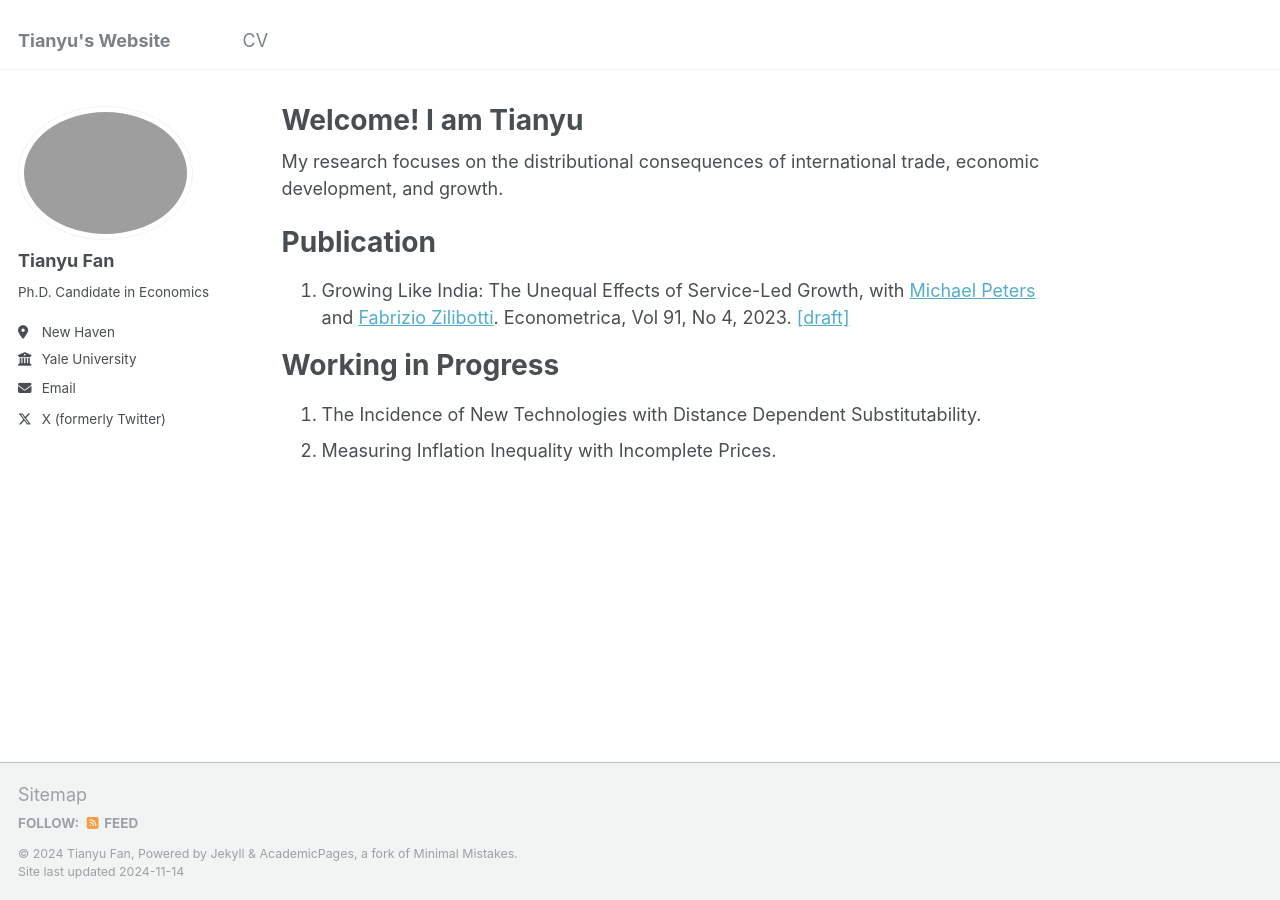
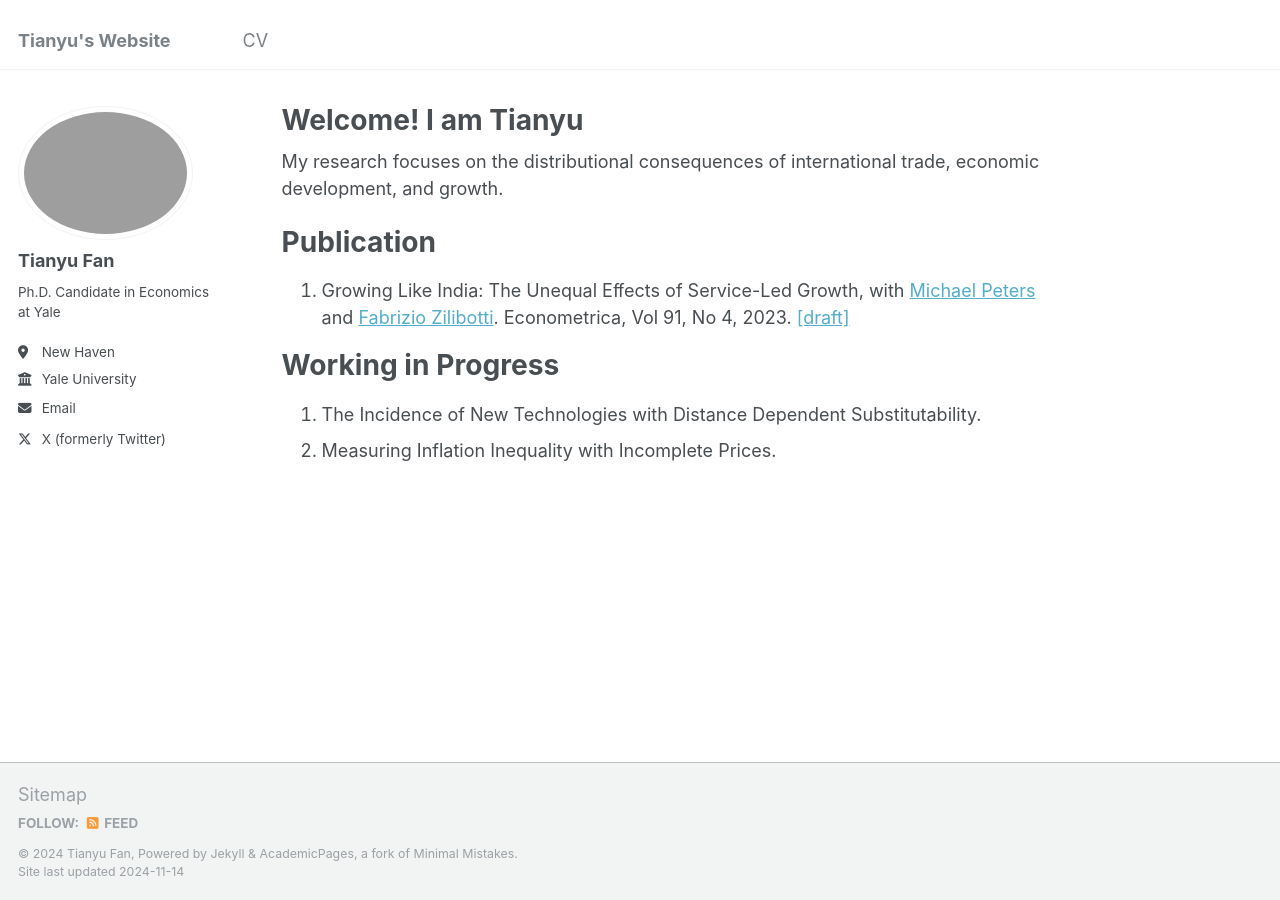
Before and after one commit to tianyufan-econ/tianyufan-econ.github.io, a Jekyll site: the page built from _pages/about.md, in a window 1280 px wide. Built offline with Jekyll 4.4.1, drawn with Linux system fonts in a browser that asks for light colours.

Commit message:
Update _config.yml

```diff
--- a/_config.yml
+++ b/_config.yml
@@ -24,7 +24,7 @@ author:
   avatar           : "profile_mtwashington.png"
   name             : "Tianyu Fan"
   pronouns         : # example: "she/her"
-  bio              : "Ph.D. Candidate in Economics"
+  bio              : "Ph.D. Candidate in Economics at Yale"
   location         : "New Haven"
   employer         : "Yale University"
   uri              : # URL
```
